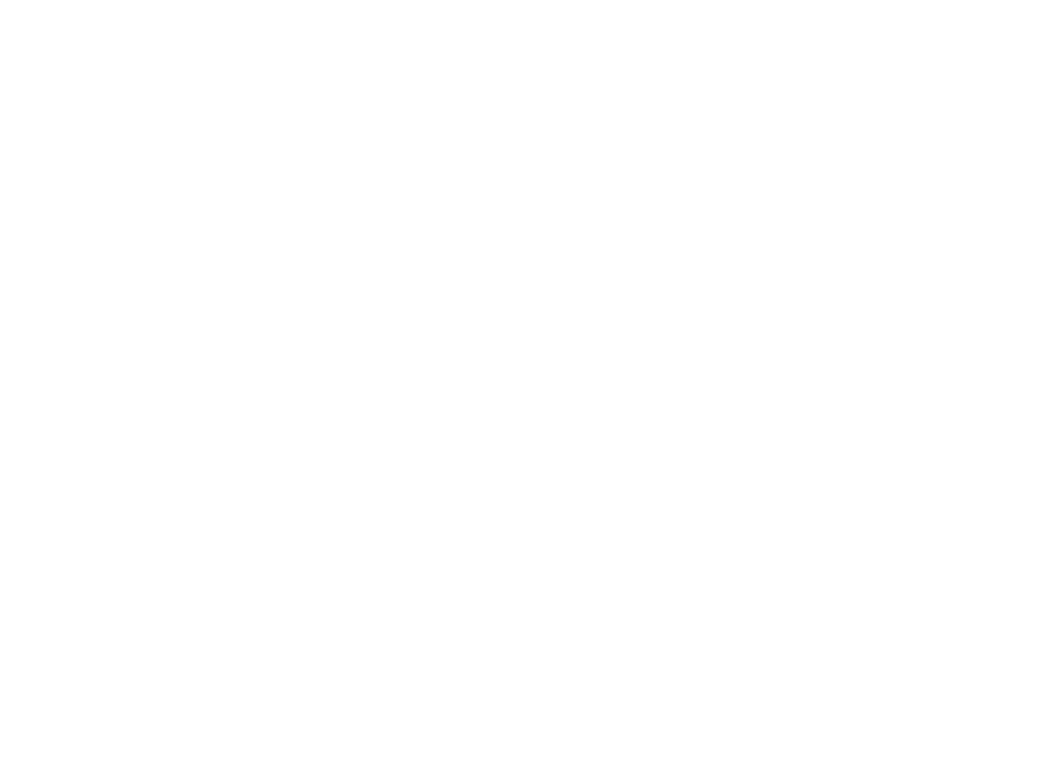
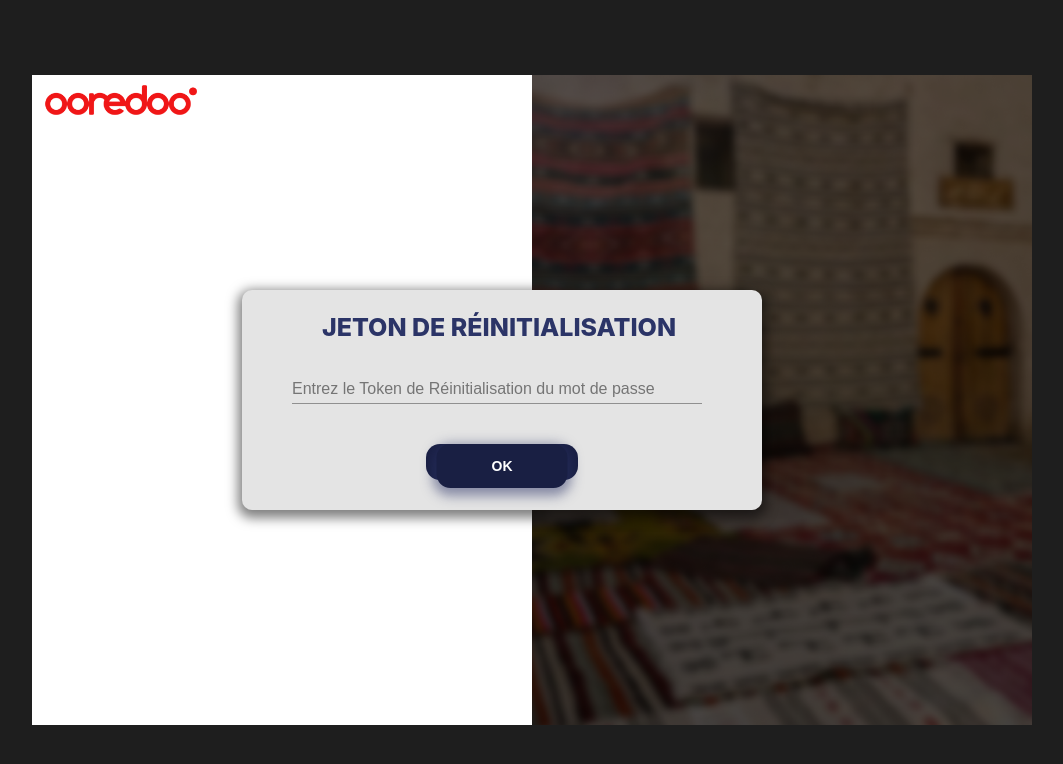
Before and after one commit to Ayoub-Loueti/club22, a React (Create React App) app in the folder frontend/: page /verificationToken/1 in a window 1280 px wide. Before the commit this address had no page. Shown: the top 764 px of the page, without its empty margins (108-1171 px from the left). Built offline with nearby package versions, Linux system fonts and the light colour scheme.

Commit message:
renvoi mdp oublier

```diff
--- a/frontend/src/App.js
+++ b/frontend/src/App.js
@@ -22,7 +22,7 @@
           <Route path="/logout" element={<LogoutButton />} />
           <Route path="/employesAutorise" element={<EmployesAutorise />} />
           <Route path="/insererNom" element={<InsererNom />} />
-          <Route path="/verificationToken" element={<VerificationToken />} />
+          <Route path="/verificationToken/:email" element={<VerificationToken />} />
           <Route path="/changerPass/:token" element={<ChangerPass />} />
           <Route path="/load" element={<Load />} />
           <Route path="/tousLesUtilisateurs" element={<TousLesUtilisateurs />} />
--- a/frontend/src/pages/login.js
+++ b/frontend/src/pages/login.js
@@ -16,7 +16,7 @@
     try {
       const response = await axios.post('http://localhost:5000/forgot-password', { email });
       alert('Email de réinitialisation du mot de passe envoyé !');
-      navigate('/verificationToken');
+      navigate(`/verificationToken/${email}`);
     } catch (error) {
       if (error.response) {
         if (error.response.data.message === 'Utilisateur non trouvé.') {
--- a/frontend/src/pages/verificationToken.js
+++ b/frontend/src/pages/verificationToken.js
@@ -1,6 +1,6 @@
-import React, { useState } from 'react';
+import React, { useState, useEffect } from 'react';
 import axios from 'axios';
-import { useNavigate } from 'react-router-dom';
+import { useNavigate, useParams } from 'react-router-dom'; // Import useParams
 import '../assets/verificationToken.css';
 import ooredoo1Image from '../assets/ooredoo1.png';
 import ooredoo3Image from '../assets/ooredoo3.png';
@@ -8,8 +8,25 @@
 function VerificationToken() {
   const [resetToken, setResetToken] = useState('');
   const [loading, setLoading] = useState(false);
+  // Use useParams to get the email from the URL
+  const { email } = useParams();
+  const [resendDisabled, setResendDisabled] = useState(false);
+  const [countdown, setCountdown] = useState(30);
   const navigate = useNavigate();
   const [error, setError] = useState('');
+
+  useEffect(() => {
+    let interval;
+    if (resendDisabled && countdown !== 0) {
+      interval = setInterval(() => {
+        setCountdown((currentCountdown) => currentCountdown - 1);
+      }, 1000);
+    } else if (countdown === 0) {
+      setResendDisabled(false);
+      setCountdown(30);
+    }
+    return () => clearInterval(interval);
+  }, [resendDisabled, countdown]);
 
   const handleResetTokenSubmit = async (e) => {
     e.preventDefault();
@@ -26,13 +43,24 @@
       if (response.data.isValid) {
         navigate(`/changerPass/${resetToken}`);
       } else {
-        alert('Invalid reset password token. Please try again.');
+        setError('Invalid reset password token. Please try again.');
       }
     } catch (error) {
       console.error('Error:', error);
-      alert('An error occurred. Please try again later.');
+      setError('An error occurred. Please try again later.');
     } finally {
       setLoading(false);
+    }
+  };
+
+  const handleResendEmail = async () => {
+    setResendDisabled(true);
+    try {
+      await axios.post(`http://localhost:5000/resend-forgot-password-email/${email}`);
+      alert('Reset email has been resent. Please check your inbox.');
+    } catch (error) {
+      console.error('Error:', error);
+      alert('An error occurred while resending the email. Please try again later.');
     }
   };
 
@@ -51,9 +79,9 @@
             top: '10px',
             left: '-160px',
             position: 'relative',
-            cursor: 'pointer', // Add cursor style for better UX
+            cursor: 'pointer',
           }}
-          onClick={navigateToLogin} // Add onClick event handler here
+          onClick={navigateToLogin}
         />
         <div className="grayvt-rectangle">
           <div className="form-column">
@@ -80,7 +108,6 @@
                   placeholder="Entrez le Token de Réinitialisation du mot de passe"
                   required
                 />
-
                 <button
                   type="submit"
                   style={{
@@ -103,9 +130,26 @@
                 >
                   OK
                 </button>
-                {error && <p style={{ color: 'red' }}>{error}</p>}
+                {error && <p style={{ color: 'red', marginTop: '20px' }}>{error}</p>}
               </div>
             </form>
+            <button
+              disabled={resendDisabled}
+              onClick={handleResendEmail}
+              style={{
+                marginTop: '20px',
+                backgroundColor: '#191F43',
+                color: '#fff',
+                padding: '10px 30px',
+                border: 'none',
+                borderRadius: '14px',
+                fontSize: '14px',
+                fontWeight: 'bold',
+                cursor: 'pointer',
+              }}
+            >
+              {resendDisabled ? `Resend Email (${countdown})` : 'Resend Email'}
+            </button>
           </div>
         </div>
       </div>
```
Also changed, not shown: 2 other files (tests, documents, lock files or other folders).
